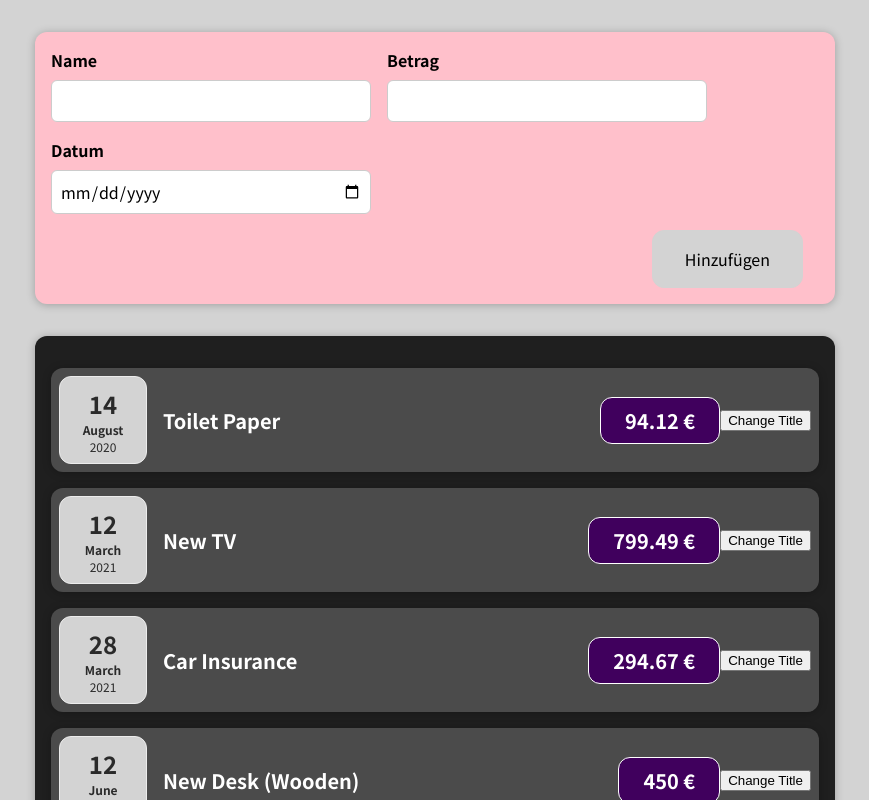
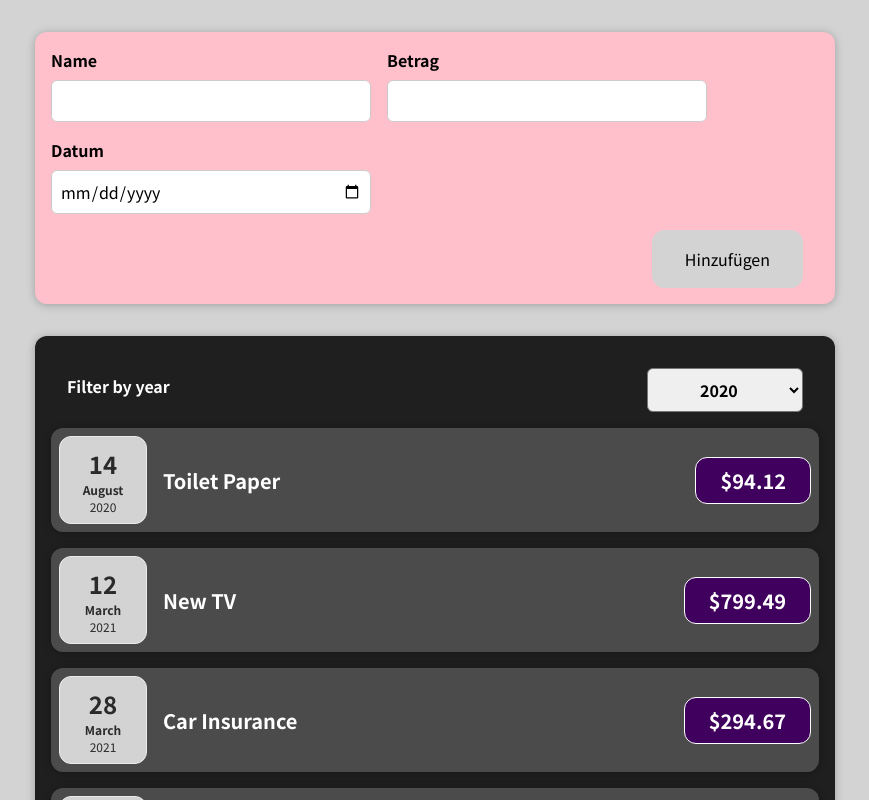
Before and after one commit to katharinadobiosch/Expenses-App, a React (Create React App) app: page / in a window 1280 px wide. Shown: the top 800 px of the page, without its empty margins (205-1074 px from the left). Built offline with nearby package versions, Linux system fonts and the light colour scheme.

Commit message:
added add expense function and filter

```diff
--- a/src/App.js
+++ b/src/App.js
@@ -1,10 +1,8 @@
-import React from "react";
-
+import React, { useState } from "react";
 import NewExpense from "./components/NewExpense/NewExpense";
 import Expenses from "./components/Expenses/Expenses";
 
-const App = () => {
-    const expenses = [
+const DUMMY_EXPENSES = [
     {
         id: "e1",
         title: "Toilet Paper",
@@ -30,9 +28,21 @@
         date: new Date(2021, 5, 12),
     },
 ];
+
+const App = () => {
+    const [expenses, setExpenses] = useState(DUMMY_EXPENSES);
+
+    const addExpenseHandler = (expense) => {
+        setExpenses((prevExpenses) => {
+            return [expense, ...prevExpenses];
+        });
+        // console.log("In App.js");
+        // console.log(expense);
+    };
+
     return (
         <div>
-            <NewExpense />
+            <NewExpense onAddExpense={addExpenseHandler} />
             <Expenses items={expenses} />
         </div>
     );
--- a/src/components/Expenses/ExpenseItem.js
+++ b/src/components/Expenses/ExpenseItem.js
@@ -1,23 +1,17 @@
-import React, { useState } from "react";
+import React from "react";
+
 import ExpenseDate from "./ExpenseDate";
 import Card from "../UI/Card";
 import "./ExpenseItem.css";
 
 const ExpenseItem = (props) => {
-    const [title, setTitle] = useState(props.title);
-
-    const clickHandler = () => {
-        setTitle("Updated");
-        console.log(title);
-    };
     return (
         <Card className="expense-item">
             <ExpenseDate date={props.date} />
             <div className="expense-item__description">
-                <h2>{title}</h2>
-                <div className="expense-item__price">{props.amount} €</div>
+                <h2>{props.title}</h2>
+                <div className="expense-item__price">${props.amount}</div>
             </div>
-            <button onClick={clickHandler}>Change Title</button>
         </Card>
     );
 };
--- a/src/components/Expenses/Expenses.js
+++ b/src/components/Expenses/Expenses.js
@@ -1,32 +1,35 @@
-import React from "react";
+import React, { useState } from "react";
+
 import ExpenseItem from "./ExpenseItem";
 import Card from "../UI/Card";
+import ExpensesFilter from "./ExpensesFilter";
 import "./Expenses.css";
+// import ExpenseForm from "../NewExpense/ExpenseForm";
 
 const Expenses = (props) => {
+    const [filteredYear, setFilteredYear] = useState("2020");
+
+    const filterChangeHandler = (selectedYear) => {
+        setFilteredYear(selectedYear);
+    };
+
     return (
-        <Card className="expenses">
-            <ExpenseItem
-                title={props.items[0].title}
-                amount={props.items[0].amount}
-                date={props.items[0].date}
-            ></ExpenseItem>
-            <ExpenseItem
-                title={props.items[1].title}
-                amount={props.items[1].amount}
-                date={props.items[1].date}
-            ></ExpenseItem>
-            <ExpenseItem
-                title={props.items[2].title}
-                amount={props.items[2].amount}
-                date={props.items[2].date}
-            ></ExpenseItem>
-            <ExpenseItem
-                title={props.items[3].title}
-                amount={props.items[3].amount}
-                date={props.items[3].date}
-            ></ExpenseItem>
-        </Card>
+        <div>
+            <Card className="expenses">
+                <ExpensesFilter
+                    selected={filteredYear}
+                    onChangeFilter={filterChangeHandler}
+                />
+                {props.items.map((expense) => (
+                    <ExpenseItem
+                        key={expense.id}
+                        title={expense.title}
+                        amount={expense.amount}
+                        date={expense.date}
+                    />
+                ))}
+            </Card>
+        </div>
     );
 };
 
--- /dev/null
+++ b/src/components/Expenses/ExpensesFilter.css
@@ -0,0 +1,24 @@
+.expenses-filter {
+    color: white;
+    padding: 0 1rem;
+}
+
+.expenses-filter__control {
+    display: flex;
+    width: 100%;
+    align-items: center;
+    justify-content: space-between;
+    margin: 1rem 0;
+}
+
+.expenses-filter label {
+    font-weight: bold;
+    margin-bottom: 0.5rem;
+}
+
+.expenses-filter select {
+    font: inherit;
+    padding: 0.5rem 3rem;
+    font-weight: bold;
+    border-radius: 6px;
+}
--- /dev/null
+++ b/src/components/Expenses/ExpensesFilter.js
@@ -0,0 +1,25 @@
+import React from "react";
+
+import "./ExpensesFilter.css";
+
+const ExpensesFilter = (props) => {
+    const dropdownChangeHandler = (event) => {
+        props.onChangeFilter(event.target.value);
+    };
+
+    return (
+        <div className="expenses-filter">
+            <div className="expenses-filter__control">
+                <label>Filter by year</label>
+                <select value={props.selected} onChange={dropdownChangeHandler}>
+                    <option value="2022">2022</option>
+                    <option value="2021">2021</option>
+                    <option value="2020">2020</option>
+                    <option value="2019">2019</option>
+                </select>
+            </div>
+        </div>
+    );
+};
+
+export default ExpensesFilter;
--- a/src/components/NewExpense/ExpenseForm.js
+++ b/src/components/NewExpense/ExpenseForm.js
@@ -1,7 +1,7 @@
 import React, { useState } from "react";
 import "./ExpenseForm.css";
 
-const ExpenseForm = () => {
+const ExpenseForm = (props) => {
     const [enteredTitle, setEnteredTitle] = useState("");
     const [enteredAmount, setEnteredAmount] = useState("");
     const [enteredDate, setEnteredDate] = useState("");
@@ -27,11 +27,17 @@
             date: new Date(enteredDate),
         };
 
-        console.log(expenseData);
+        props.onSaveExpenseData(expenseData);
         setEnteredTitle("");
         setEnteredAmount("");
         setEnteredDate("");
     };
+
+    // const updateUserData = (event) => {
+    //     let newValue = event.target.value;
+
+    //     switch(event.target.name)
+    // };
 
     return (
         <form onSubmit={submitHandler}>
--- a/src/components/NewExpense/NewExpense.js
+++ b/src/components/NewExpense/NewExpense.js
@@ -3,10 +3,18 @@
 import ExpenseForm from "./ExpenseForm";
 import "./NewExpense.css";
 
-const NewExpense = () => {
+const NewExpense = (props) => {
+    const saveExpenseDataHandler = (enteredExpenseData) => {
+        const expenseData = {
+            ...enteredExpenseData,
+            id: Math.random().toString(),
+        };
+        props.onAddExpense(expenseData);
+    };
+
     return (
         <div className="new-expense">
-            <ExpenseForm />
+            <ExpenseForm onSaveExpenseData={saveExpenseDataHandler} />
         </div>
     );
 };
```
Also changed, not shown: 1 other file (tests, documents, lock files or other folders). Lines whose indentation alone changed are shown as unchanged.
